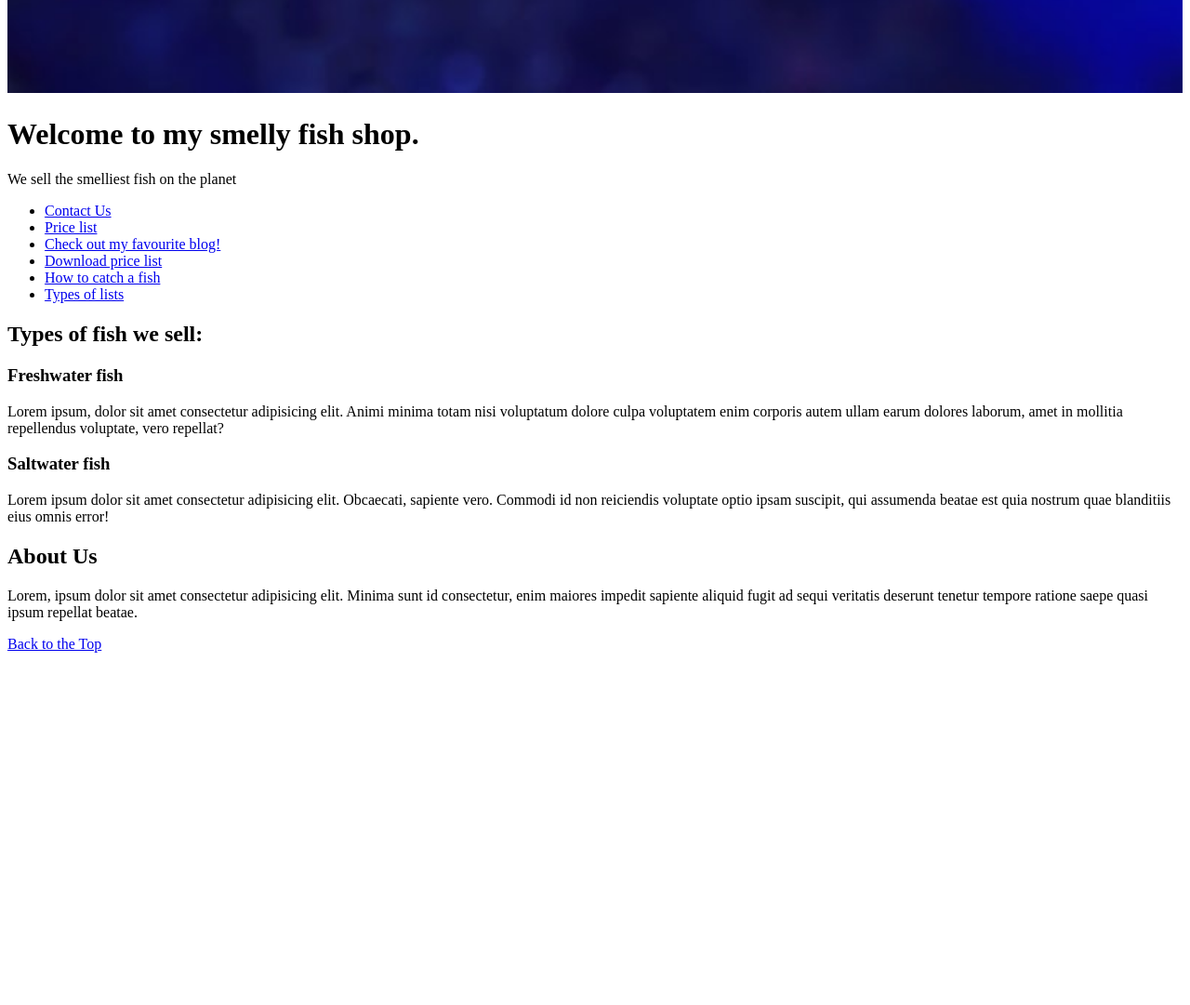
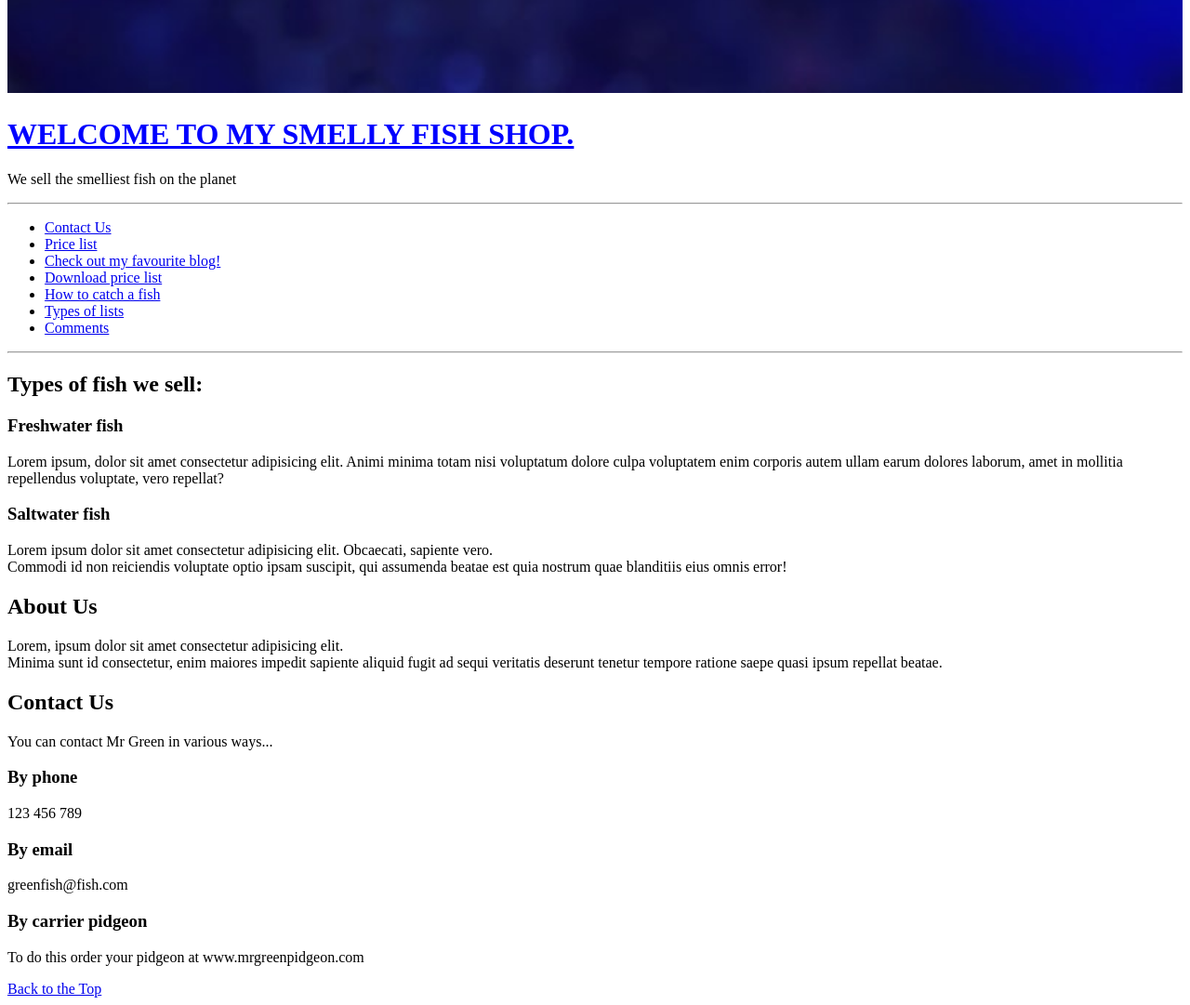
Before and after one commit to MariaMicek/html-tutorial, a plain HTML site: page index.html in a window 1280 px wide. Shown: the part 720-1801 px from the top of the page at 93% size. Before the commit the page ends 1430 px from the top, so only its background shows below. Drawn offline with Linux system fonts and the light colour scheme.

Commit message:
Added CSS and created a new file classes.html

```diff
--- /dev/null
+++ b/css/main.css
@@ -0,0 +1,5 @@
+h1{
+    color:blue;
+    text-decoration: underline;
+    text-transform: uppercase;
+}
--- a/index.html
+++ b/index.html
@@ -13,11 +13,16 @@
 <body>
 
     <div id="top"></div>
+
+    <div id="header">
         <img src="img/fish.jpeg" alt="Photo of a cute fish" width="100%">
-
         <h1>Welcome to my smelly fish shop.</h1>
         <p>We sell the smelliest fish on the planet</p>
+    </div>
 
+    <hr>
+
+    <div id="navigation">
         <ul>
             <li><a href="contact.html">Contact Us</a></li>
             <li><a href="prices/freshwater-fish-prices.html">Price list</a></li>
@@ -26,18 +31,43 @@
             </a></li>
             <li><a href="how-to.html">How to catch a fish</a></li>
             <li><a href="definition-list.html">Types of lists</a></li>
+            <li><a href="classes.html">Comments</a></li>
         </ul>
+    </div>
 
+    <hr>
+
+    <div id="types-of-fish">
         <h2>Types of fish we sell:</h2>
-
             <h3>Freshwater fish</h3>
             <p>Lorem ipsum, dolor sit amet consectetur adipisicing elit. Animi minima totam nisi voluptatum dolore culpa voluptatem enim corporis autem ullam earum dolores laborum, amet in mollitia repellendus voluptate, vero repellat?</p>
 
             <h3>Saltwater fish</h3>
-    <p>Lorem ipsum dolor sit amet consectetur adipisicing elit. Obcaecati, sapiente vero. Commodi id non reiciendis voluptate optio ipsam suscipit, qui assumenda beatae est quia nostrum quae blanditiis eius omnis error!</p>
+            <p>Lorem ipsum dolor sit amet consectetur adipisicing elit. Obcaecati, sapiente vero.<br>Commodi id non reiciendis voluptate optio ipsam suscipit, qui assumenda beatae est quia nostrum quae blanditiis eius omnis error!</p>
+    </div>
 
+    <div id="about-us">
         <h2>About Us</h2>
-    <p>Lorem, ipsum dolor sit amet consectetur adipisicing elit. Minima sunt id consectetur, enim maiores impedit sapiente aliquid fugit ad sequi veritatis deserunt tenetur tempore ratione saepe quasi ipsum repellat beatae.</p>
+        <p>Lorem, ipsum dolor sit amet consectetur adipisicing elit.<br> Minima sunt id consectetur, enim maiores impedit sapiente aliquid fugit ad sequi veritatis deserunt tenetur tempore ratione saepe quasi ipsum repellat beatae.</p>
+    </div>
+
+    <div id="contact-us">
+        <h2>Contact Us</h2>
+        <p>You can contact Mr Green in various ways...</p>
+
+        <div class="contact-method">
+            <h3>By phone</h3>
+            <p>123 456 789</p>
+        </div>
+        <div class="contact-method">
+            <h3>By email</h3>
+            <p>greenfish@fish.com</p>
+        </div>
+        <div class="contact-method">
+            <h3>By carrier pidgeon</h3>
+            <p>To do this order your pidgeon at www.mrgreenpidgeon.com</p>
+        </div>
+    </div>
 
     <a href="#top">Back to the Top</a>
 
--- /dev/null
+++ b/main.css
@@ -0,0 +1,5 @@
+h1{
+    color:blue;
+    text-decoration: underline;
+    text-transform: uppercase;
+}
```
Also changed, not shown: classes.html (added, +41 -0 lines), contact.html (+1 -1 lines), prices/freshwater-fish-prices.html (+1 -1 lines). Lines whose indentation alone changed are shown as unchanged.
